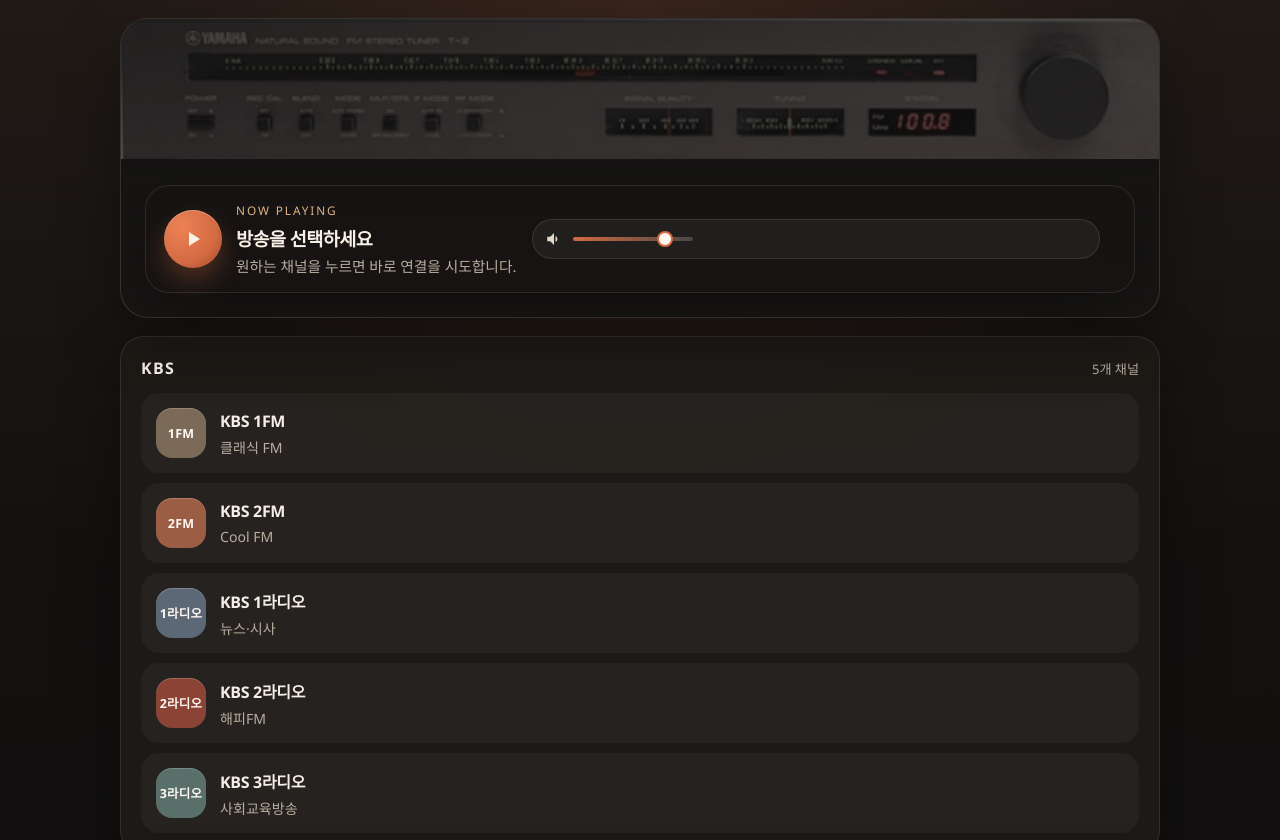
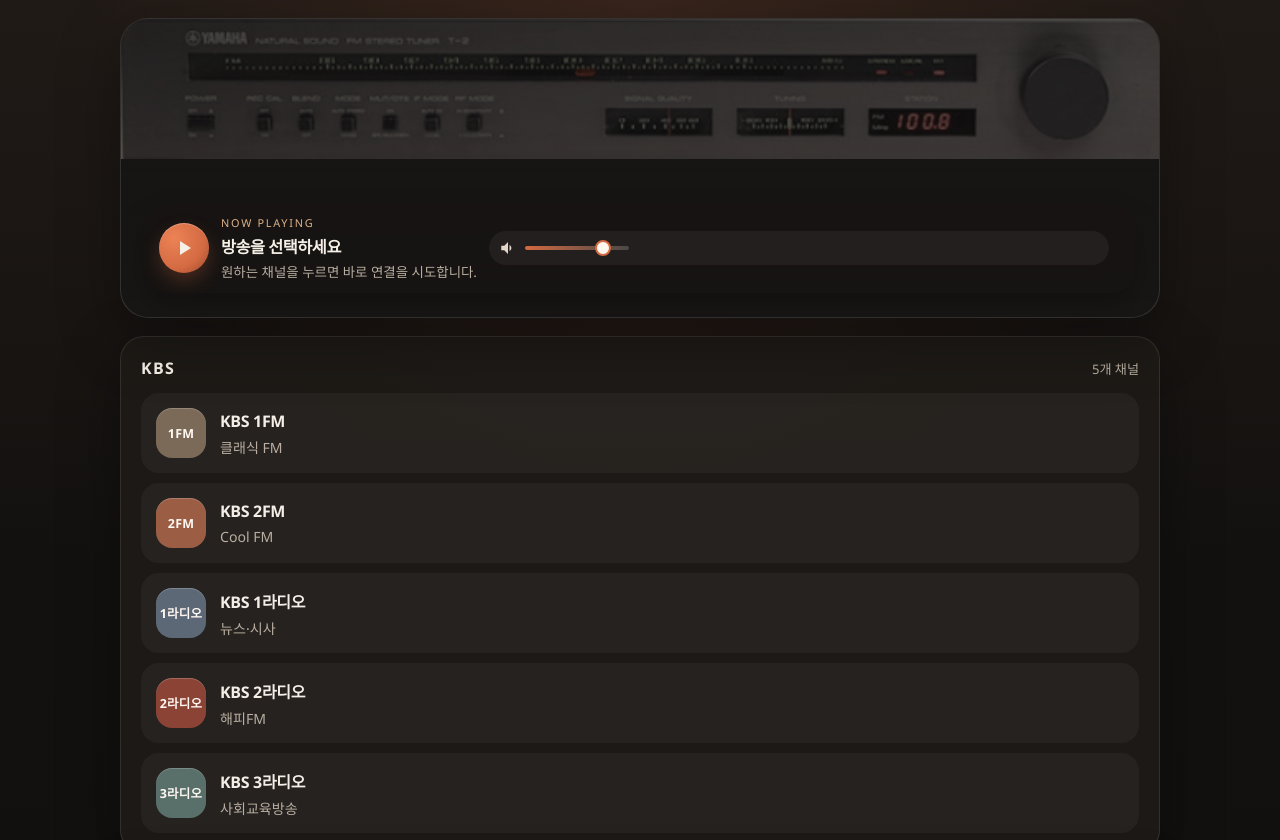
Before and after one commit to ducklove/fm_radio, a plain HTML site: page index.html in a window 1280 px wide. Shown: the top 840 px of the page. Drawn offline with nearby package versions, Linux system fonts and the light colour scheme.

Commit message:
Slim down hero player card

```diff
--- a/index.html
+++ b/index.html
@@ -93,26 +93,25 @@
         .player-bar {
             display: grid;
             grid-template-columns: auto minmax(0, 1fr) auto;
-            gap: 16px;
+            gap: 12px;
             align-items: center;
-            padding: 16px 18px;
+            padding: 12px 14px;
             border-radius: var(--radius-lg);
-            background: rgba(23, 20, 18, 0.78);
-            border: 1px solid var(--line);
-            box-shadow: var(--shadow);
+            background: rgba(23, 20, 18, 0.68);
+            box-shadow: 0 14px 28px rgba(0, 0, 0, 0.24);
             backdrop-filter: blur(14px);
         }
 
         .player-main {
             display: flex;
             align-items: center;
-            gap: 14px;
+            gap: 12px;
             min-width: 0;
         }
 
         .btn-play-main {
-            width: 58px;
-            height: 58px;
+            width: 50px;
+            height: 50px;
             border-radius: 50%;
             display: flex;
             align-items: center;
@@ -122,7 +121,7 @@
             background: radial-gradient(circle at 30% 30%, var(--accent-strong), var(--accent) 62%, #9c492d 100%);
             box-shadow:
                 inset 0 1px 0 rgba(255, 255, 255, 0.28),
-                0 12px 24px rgba(211, 106, 66, 0.3);
+                0 8px 18px rgba(211, 106, 66, 0.26);
             transition: transform 0.18s ease, box-shadow 0.18s ease;
         }
 
@@ -139,14 +138,14 @@
 
         .now-label {
             color: #dfb287;
-            font-size: 0.74rem;
+            font-size: 0.68rem;
             text-transform: uppercase;
             letter-spacing: 0.16em;
-            margin-bottom: 6px;
+            margin-bottom: 4px;
         }
 
         .now-station {
-            font-size: 1.16rem;
+            font-size: 1.02rem;
             font-weight: 700;
             letter-spacing: -0.03em;
             white-space: nowrap;
@@ -155,9 +154,9 @@
         }
 
         .player-subtext {
-            margin-top: 4px;
+            margin-top: 3px;
             color: var(--muted);
-            font-size: 0.92rem;
+            font-size: 0.84rem;
             white-space: nowrap;
             overflow: hidden;
             text-overflow: ellipsis;
@@ -166,11 +165,10 @@
         .volume-control {
             display: flex;
             align-items: center;
-            gap: 10px;
-            padding: 10px 12px;
+            gap: 8px;
+            padding: 8px 10px;
             border-radius: 999px;
             background: var(--panel-soft);
-            border: 1px solid var(--line);
         }
 
         .volume-control svg {
@@ -183,7 +181,7 @@
         .volume-slider {
             -webkit-appearance: none;
             appearance: none;
-            width: 120px;
+            width: 104px;
             height: 4px;
             border-radius: 999px;
             background: linear-gradient(90deg, var(--accent), rgba(255, 255, 255, 0.18));
@@ -388,8 +386,8 @@
             .player-bar {
                 grid-template-columns: 1fr;
                 align-items: stretch;
-                gap: 12px;
-                padding: 14px 14px;
+                gap: 10px;
+                padding: 12px;
             }
 
             .player-subtext {
```
